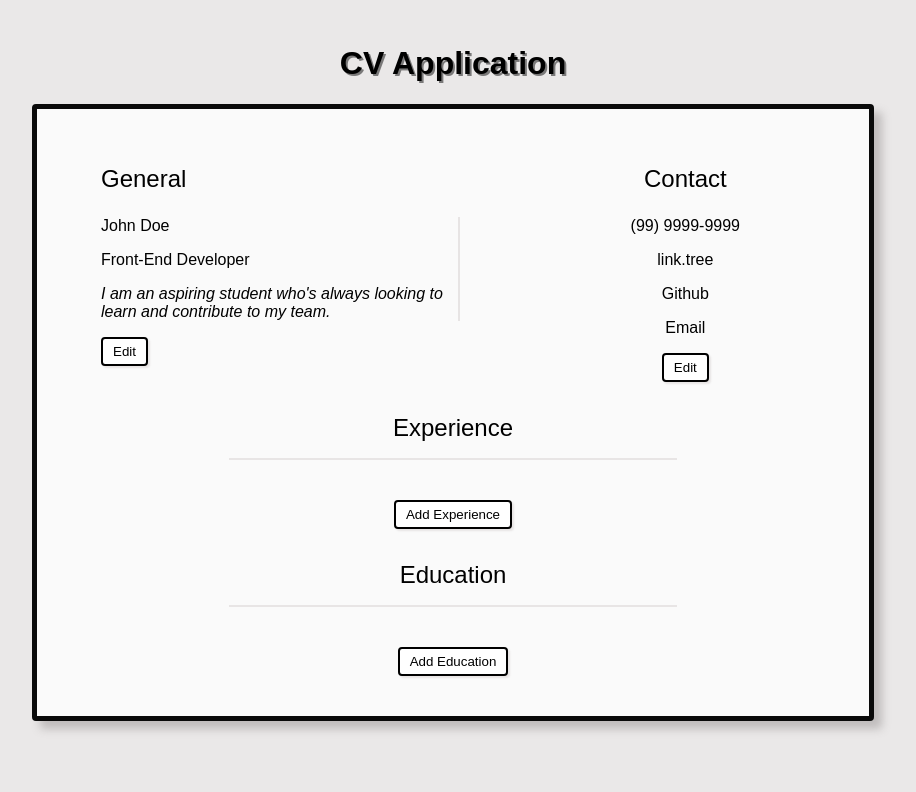
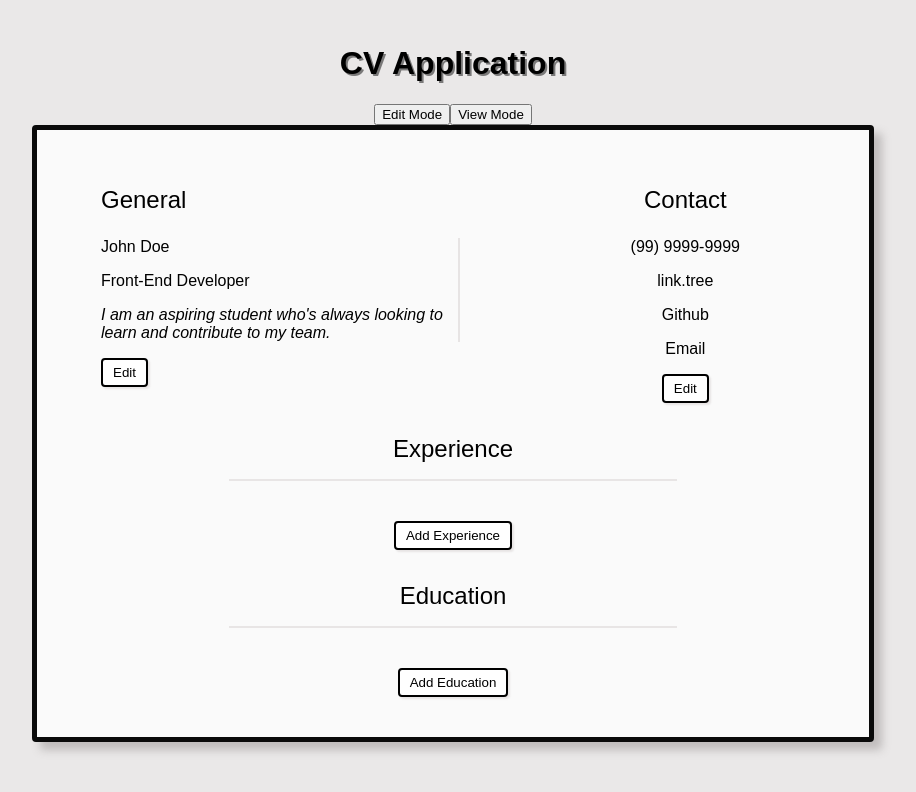
Before and after one commit to stpafk/cv-application, a React (Create React App) app: page / in a window 1280 px wide. Shown: the top 792 px of the page, without its empty margins (187-1103 px from the left). Built offline with nearby package versions, Linux system fonts and the light colour scheme.

Commit message:
feat: started view mode

```diff
--- a/src/App.js
+++ b/src/App.js
@@ -2,10 +2,36 @@ import React, { Component } from 'react';
 import Resume from './components/Resume';
 
 class App extends Component {
+    constructor() {
+        super();
+
+        this.state = {
+            isView: false,
+        }
+    }
+
+    toggleViewMode = (id) => {
+        if (id === "view") {
+            this.setState({
+                isView: true,
+            });
+            console.log(this.state)
+            return;
+        };
+
+        this.setState({
+            isView: false,
+        });
+    };
+
     render() {
         return (
             <>
             <h1 className="your cv">CV Application</h1>
+            <div className="viewmode buttons">
+                <button className="vm edit" id="edit" onClick={() => this.toggleViewMode("edit")}>Edit Mode</button>
+                <button className="vm view" id="view" onClick={() => this.toggleViewMode("view")}>View Mode</button>
+            </div>
             <Resume />
             </>
         );
--- a/src/views/EducationHandler.js
+++ b/src/views/EducationHandler.js
@@ -34,7 +34,6 @@ const EducationView = (props) => {
             })}
         </ul>
     )
-
 }
 
 export default EducationView;
```
